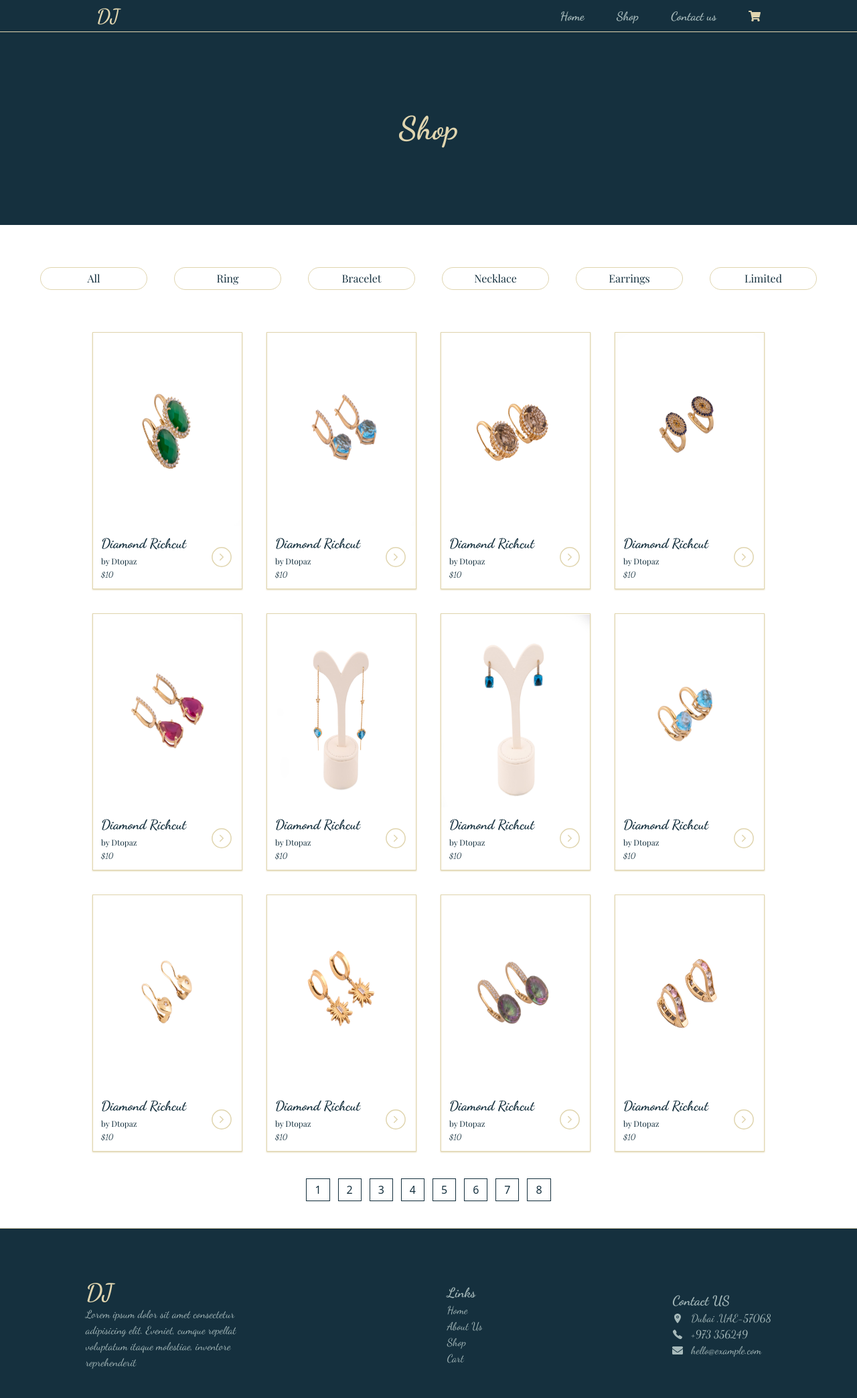
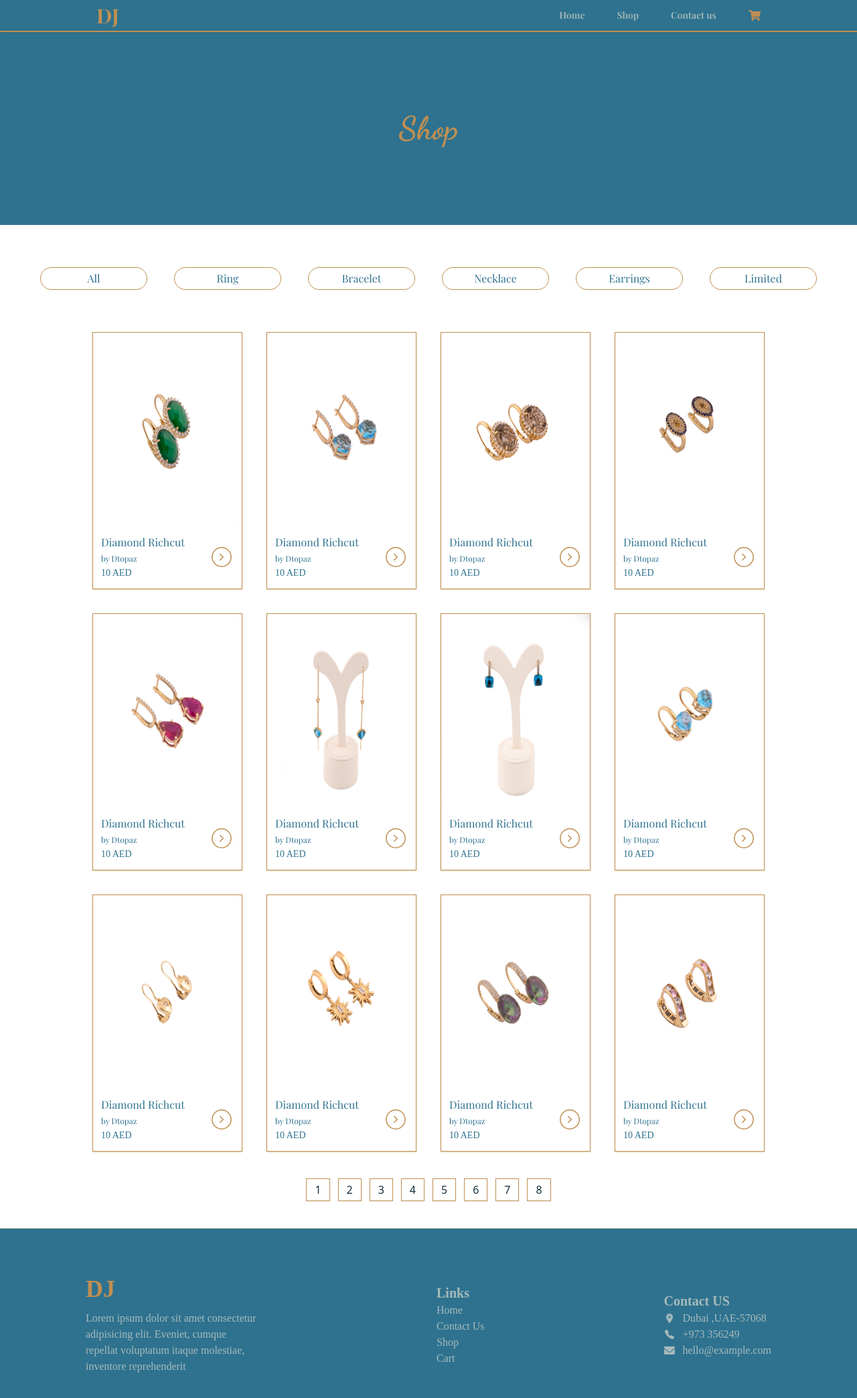
Before and after one commit to abhicplash/Djewel, a React (Create React App) app: page /Shop in a window 1280 px wide. Shown: the top 2088 px of the page at 67% size. Built offline with nearby package versions, Linux system fonts and the light colour scheme; a web font is replaced by a local one.

Commit message:
ab_correction

```diff
--- a/src/components/Layout/Footer.jsx
+++ b/src/components/Layout/Footer.jsx
@@ -6,13 +6,13 @@ import { Link } from "react-router-dom";
 function Footer() {
   return (
     <div
-      className="bg-[#15303e] text-[#a7babb]
-    font-mubu border-t border-[#e0d5af] w-full md:h-72   md:flex-row flex-col
+      className="bg-[#2e728f] text-[#a7babb]
+    font-Numbers border-t border-[#e0d5af] w-full md:h-72   md:flex-row flex-col
     flex justify-between md:px-32 items-center gap-10 py-12 md:py-0 "
     >
-      <div>
+      <div className="flex-col flex gap-3">
         <Link to={"/"}>
-          <h1 className="text-4xl font-bold text-[#e0d5af] text-center md:text-left">
+          <h1 className="text-4xl font-bold text-[#c08f52] text-center md:text-left">
             DJ
           </h1>
         </Link>
@@ -24,10 +24,18 @@ function Footer() {
       <div>
         <h1 className="font-bold text-xl">Links</h1>
         <ul>
-          <li>Home</li>
-          <li>About Us</li>
-          <li>Shop</li>
-          <li>Cart</li>
+          <Link to={"/"}>
+            <li>Home</li>
+          </Link>
+          <Link to={"/contact"}>
+            <li>Contact Us</li>
+          </Link>
+          <Link to={"/shop"}>
+            <li>Shop</li>
+          </Link>
+          <Link to={"/cart"}>
+            <li>Cart</li>
+          </Link>
         </ul>
       </div>
       <div>
--- a/src/components/Layout/Header.jsx
+++ b/src/components/Layout/Header.jsx
@@ -7,26 +7,26 @@ function Header() {
   const [view, setView] = useState(false);
   return (
     <div
-      className="font-mubu drop-shadow-sm bg-[#15303e] border-b z-50 relative
-     border-[#e0d5af] px-5 md:px-36 w-full h-14 md:h-12 flex items-center justify-between "
+      className="font-org drop-shadow-sm bg-[#2e728f] border-b-2 z-50 relative
+     border-[#c08f52] px-5 md:px-36 w-full h-14 md:h-12 flex items-center justify-between "
     >
       <Link to={"/"}>
-        <h1 className="text-3xl text-[#e0d5af] hover:scale-105 duration-700 font-bold ">
+        <h1 className="text-3xl text-[#c08f52] hover:scale-105 duration-700 font-bold ">
           DJ
         </h1>
       </Link>
-      <ul className="hidden md:flex gap-12 text-lg items-center font-bold ">
+      <ul className="hidden md:flex gap-12 text-sm items-center font-semibold ">
         <Link to={"/"}>
-          <li className="text-[#a7babb] hover:text-[#e0d5af]">Home</li>
+          <li className="text-[#a7babb] hover:text-[#c08f52]">Home</li>
         </Link>
         <Link to={"/shop"}>
-          <li className="text-[#a7babb] hover:text-[#e0d5af]">Shop</li>
+          <li className="text-[#a7babb] hover:text-[#c08f52]">Shop</li>
         </Link>
         <Link to={"/contact"}>
-          <li className="text-[#a7babb] hover:text-[#e0d5af]">Contact us</li>
+          <li className="text-[#a7babb] hover:text-[#c08f52]">Contact us</li>
         </Link>
         <Link to={"/cart"}>
-          <FaShoppingCart className="text-[#e0d5af] hover:text-[#e0d5af]" />
+          <FaShoppingCart className="text-[#c08f52] hover:text-[#e0d5af] text-lg" />
         </Link>
       </ul>
       {view ? (
--- a/src/components/Layout/HomeAbout.jsx
+++ b/src/components/Layout/HomeAbout.jsx
@@ -9,7 +9,7 @@ const HomeAbout = () => {
     <div
       className="border-b border-[#e0d5af] w-full py-6 gap-5 md:gap-0
      md:py-0 md:h-[100vh] px-5 md:px-36 flex md:flex-row flex-col
-      items-center justify-between  text-[#15303e] "
+      items-center justify-between  text-[#2e728f] "
     >
       <div
         className=" md:flex bg-five w-80 md:w-96 h-80 md:h-[30rem]
@@ -29,7 +29,7 @@ const HomeAbout = () => {
           <div>
             <h1 className="flex items-center text-xl
              font-org capitalize gap-3 font-bold">
-              <GiCrystalEarrings />
+              <GiCrystalEarrings className="text-[#c08f52]"/>
               capturing collections
             </h1>
             <p className="text-xs pl-9">
@@ -40,7 +40,7 @@ const HomeAbout = () => {
           <div>
             <h1 className="flex items-center text-xl font-org
             capitalize gap-3 font-bold">
-              <GiHeartNecklace />
+              <GiHeartNecklace className="text-[#c08f52]" />
               handmade craft
             </h1>
             <p className="text-xs pl-9">
@@ -51,7 +51,7 @@ const HomeAbout = () => {
           <div>
             <h1 className="flex items-center text-xl font-org capitalize
              gap-3 font-bold">
-              <GiBigDiamondRing />
+              <GiBigDiamondRing className="text-[#c08f52]"/>
               Aesthetic design
             </h1>
             <p className="text-xs pl-9">
--- a/src/components/Layout/HomeBanner.jsx
+++ b/src/components/Layout/HomeBanner.jsx
@@ -1,6 +1,6 @@
 import React from "react";
 import fgpic from "../../Assets/Images/bennermodels/7.jpg";
-import bgpic from "../../Assets/Images/bennermodels/4.jpg";
+import bgpic from "../../Assets/Images/bennermodels/3.jpg";
 import { FaAnglesRight } from "react-icons/fa6";
 import { Link } from "react-router-dom";
 
@@ -8,26 +8,26 @@ function HomeBanner() {
   return (
     <div
       className="w-full md:h-[100vh] py-5
-       md:py-0 bg-[#15303e] font-mub gap-3 flex md:flex-row
+       md:py-0  bg-[#2e728f] font-mub gap-3 flex md:flex-row
     flex-col-reverse
     md:items-center md:pl-36  relative"
     >
       <div className="text-center md:text-left flex flex-col items-center md:items-start gap-3">
-        <h1 className="text-5xl text-[#e0d5af] font-org uppercase ">
+        <h1 className="text-5xl text-[#c08f52] font-org uppercase ">
           unique & authentic <br /> hand made Designed <br /> jewellery
         </h1>
-        <p className="text-xl text-[#a7babb] font-mubu capitalize pt-5 md:pt-0 ">
+        <p className="text- text-[#a7babb] font-org capitalize pt-5 md:pt-0 ">
           Each piece is born from Hands of our dedicated craftsmen,
           <br className="md:flex hidden" /> who embrace the art of jewelry
           making
         </p>
         <Link to={"/shop"}>
           <button
-            className="border border-[#a7babb] rounded-full px-6 justify-center w-40 font-mubu
-          text-2xl font-extrabold flex items-center gap-4 text-[#e0d5af]"
+            className="border-2 border-[#a7babb] rounded-full px-6 py-1 justify-center w-40 font-org
+          text-xl  flex items-center gap-4 text-[#e0d5af] hover:text-[#c08f52] hover:border-[#c08f52] duration-700"
           >
             Explore
-            <FaAnglesRight className="text-lg" />
+            <FaAnglesRight className="" />
           </button>
         </Link>
       </div>
--- a/src/components/Layout/HomeLimited.jsx
+++ b/src/components/Layout/HomeLimited.jsx
@@ -9,7 +9,7 @@ function HomeLimited() {
   return (
     <div
       className="w-full md:h-[100vh] flex md:flex-row flex-col
-      md:px-32 text-[#15303e] py-16 items-center bg-white "
+      md:px-32 text-[#2e728f] py-16 items-center bg-white "
     >
       <div className="md:w-1/4 h-96 flex flex-col gap-12 md:text-left text-center  items-center ">
         <h1 className="font-org text-5xl  capitalize drop-shadow-xl">
@@ -17,8 +17,8 @@ function HomeLimited() {
         </h1>
         <Link to={"/shop"}>
           <button
-            className="border border-[#15303e] rounded-full px-6 justify-center w-40 font-mubu
-          text-2xl font-extrabold flex items-center gap-4"
+            className="border border-[#15303e] rounded-full px-6 justify-center w-40 font-org
+          text-lg py-1  flex items-center gap-4"
           >
             Explore
             <FaAnglesRight className="text-lg" />
@@ -28,23 +28,23 @@ function HomeLimited() {
       <div className="md:w-3/4 md:h-[25rem] flex md:flex-row flex-col gap-12 md:gap-5 justify-center items-center">
         <div className="border md:w-56 border-[#e0d5af] flex flex-col shadow-xl shadow-[#e0d5af]">
           <img src={limited1} alt="" className=" w-56 h-80  " />
-          <div className="w-56 h-20 font-mubu  text-center flex flex-col justify-end pb-2">
-            <h1 className="font-extrabold text-2xl">Customized Lockets</h1>
-            <h1 className="font-extrabold text-[#e0d5af]">by Dtopaz</h1>
+          <div className="w-56 h-20 font-org  text-center flex flex-col justify-end pb-2">
+            <h1 className=" text-lg">Customized Lockets</h1>
+            <h1 className=" text-[#e0d5af]">by Dtopaz</h1>
           </div>
         </div>
         <div className="border md:w-56 border-[#e0d5af] flex flex-col shadow-xl shadow-[#e0d5af]">
           <img src={limited2} alt="" className=" w-56 h-80  " />
-          <div className="w-56 h-20 font-mubu  text-center flex flex-col justify-end pb-2">
-            <h1 className="font-extrabold text-2xl">Customized Glasses</h1>
-            <h1 className="font-extrabold text-[#e0d5af]">by Dtopaz</h1>
+          <div className="w-56 h-20 font-org  text-center flex flex-col justify-end pb-2">
+            <h1 className=" text-lg">Customized Glasses</h1>
+            <h1 className=" text-[#e0d5af]">by Dtopaz</h1>
           </div>
         </div>
         <div className="border md:w-56 border-[#e0d5af] flex flex-col shadow-xl shadow-[#e0d5af]">
           <img src={limited3} alt="" className=" w-56 h-80  " />
-          <div className="w-56 h-20 font-mubu  text-center flex flex-col justify-end pb-2">
-            <h1 className="font-extrabold text-2xl">Customized Keys</h1>
-            <h1 className="font-extrabold text-[#e0d5af]">by Dtopaz</h1>
+          <div className="w-56 h-20 font-org  text-center flex flex-col justify-end pb-2">
+            <h1 className=" text-lg">Customized Keys</h1>
+            <h1 className=" text-[#e0d5af]">by Dtopaz</h1>
           </div>
         </div>
       </div>
--- a/src/components/Layout/JwelItems.jsx
+++ b/src/components/Layout/JwelItems.jsx
@@ -23,7 +23,7 @@ function JwelItems() {
        justify-center items-center "
       >
         <button
-          className="border border-[#e0d5af] text-[#15303e]
+          className="border border-[#c08f52] text-[#2e728f] active:text-red-600  active:border-red-600
            font-org w-40 py-1 rounded-full"
           onClick={() => {
             setJwelDataItems(allJweldata);
@@ -32,7 +32,7 @@ function JwelItems() {
           All
         </button>
         <button
-          className="border border-[#e0d5af] text-[#15303e]
+          className="border border-[#c08f52] text-[#2e728f] active:text-red-600  active:border-red-600
            font-org w-40 py-1 rounded-full"
           onClick={() => {
             setJwelDataItems(ringData);
@@ -41,7 +41,7 @@ function JwelItems() {
           Ring
         </button>
         <button
-          className="border border-[#e0d5af] text-[#15303e] font-org w-40 py-1 rounded-full"
+          className="border border-[#c08f52] text-[#2e728f] font-org w-40 py-1 rounded-full active:text-red-600  active:border-red-600"
           onClick={() => {
             setJwelDataItems(braceData);
           }}
@@ -49,7 +49,7 @@ function JwelItems() {
           Bracelet
         </button>
         <button
-          className="border border-[#e0d5af] text-[#15303e] font-org w-40 py-1 rounded-full"
+          className="border border-[#c08f52] text-[#2e728f] font-org w-40 py-1 rounded-full active:text-red-600  active:border-red-600"
           onClick={() => {
             setJwelDataItems(neckData);
           }}
@@ -57,7 +57,7 @@ function JwelItems() {
           Necklace
         </button>
         <button
-          className="border border-[#e0d5af] text-[#15303e] font-org w-40 py-1 rounded-full"
+          className="border border-[#c08f52] text-[#2e728f] font-org w-40 py-1 rounded-full active:text-red-600 active:border-red-600"
           onClick={() => {
             setJwelDataItems(earData);
           }}
@@ -68,7 +68,7 @@ function JwelItems() {
           onClick={() => {
             setJwelDataItems(limitedData);
           }}
-          className="border border-[#e0d5af] text-[#15303e] font-org w-40 py-1 rounded-full"
+          className="border border-[#c08f52] text-[#2e728f] font-org w-40 py-1 rounded-full active:text-red-600  active:border-red-600"
         >
           Limited
         </button>
@@ -79,20 +79,20 @@ function JwelItems() {
           .map((jwel) => {
             return (
               <div
-                className="font-mubu w-56 h-96 bg-white flex flex-col
-                justify-center  items-center border border-[#e0d5af] shadow-sm shadow-[#e0d5af]"
+                className="font-org w-56 h-96 bg-white flex flex-col
+                justify-center  items-center border border-[#c08f52] shadow-sm shadow-[#e0d5af]"
               >
                 <img src={jwel.image} alt="" className="h-72 w-full  " />
                 <div className="flex justify-between items-center w-full p-3 ">
-                  <div className="text-left flex flex-col gap-1 text-[#15303e]">
-                    <h1 className="font-extrabold text-xl capitalize">
-                      {jwel.name}
+                  <div className="text-left flex flex-col gap-1 text-[#2e728f]">
+                    <h1 className=" text- capitalize">{jwel.name}</h1>
+                    <h1 className="font-org text-xs">by Dtopaz</h1>
+                    <h1 className=" font-Numbers text-sm">
+                      <span className="text-">{jwel.price}</span> AED
                     </h1>
-                    <h1 className="font-org text-xs">by Dtopaz</h1>
-                    <h1 className="text-xs">${jwel.price}</h1>
                   </div>
                   <Link to={`/product/${jwel.id}`}>
-                    <CiCircleChevRight className="text-4xl text-[#e0d5af] font-extrabold" />
+                    <CiCircleChevRight className="text-4xl text-[#c08f52] font-extrabold" />
                   </Link>
                 </div>
               </div>
@@ -102,7 +102,7 @@ function JwelItems() {
       <div className="w-full 0 px-10 md:px-32 flex flex-wrap gap-3 justify-center">
         {totalPages.map((page) => (
           <button
-            className=" cursor-pointer border text-[#15303e] border-[#15303e] py-1 px-3
+            className=" cursor-pointer border text-[#15303e] border-[#c08f52] py-1 px-3
             shadow-sm justify-center items-center active:text-red-600"
             onClick={(e) => {
               setPageNumber(e.target.innerText);
--- a/src/components/Pages/About.jsx
+++ b/src/components/Pages/About.jsx
@@ -14,43 +14,44 @@ import { FaXTwitter } from "react-icons/fa6";
 function About() {
   return (
     <Layout>
-      <div className="w-full h-72 bg-[#15303e] flex justify-center items-center text-[#e0d5af]">
+      {/* <div className="w-full h-72 bg-[#15303e] flex justify-center items-center text-[#e0d5af]"> */}
+      <div className="w-full h-72 bg-[#2e728f]  flex justify-center items-center text-[#c08f52]">
         <h1 className="text-5xl font-bold font-mubu">Contact us</h1>
       </div>
       <div className="w-full px-32 flex justify-between py-20">
         <div>
-          <h1 className="flex text-[#15303e]  items-center gap-2 font-extrabold uppercase text-lg font-mubu">
+          <h1 className="flex text-[#15303e]  items-center gap-2 font-extrabold   font-Numbers">
             <FaClock />
             Opening Hours
           </h1>
-          <p className="pl-6 text-sm w-36  font-mubu font-bold">
-            10am to 5pm-offline 24 hours - online
+          <p className="pl-6 text-sm w-36  font-Numbers font-bold">
+             24 hours - online
           </p>
         </div>
         <div>
-          <h1 className="flex text-[#15303e]  items-center gap-2 font-extrabold uppercase text-lg font-mubu">
+        <h1 className="flex text-[#15303e]  items-center gap-2 font-extrabold   font-Numbers">
             <FaPhoneAlt />
             Phone Number
           </h1>
-          <p className="pl-6 text-xs w-32  font-mubu font-bold">
+          <p className="pl-6 text-xs w-32  font-Numbers font-bold">
             +91-9562465095 +91-8547606322
           </p>
         </div>
         <div>
-          <h1 className="flex text-[#15303e]  items-center gap-2 font-extrabold uppercase text-lg font-mubu">
+        <h1 className="flex text-[#15303e]  items-center gap-2 font-extrabold   font-Numbers">
             <FaEnvelope />
             E-Mail
           </h1>
-          <p className="pl-6 text-sm w-32  font-mubu font-bold">
+          <p className="pl-6 text-sm w-32  font-Numbers font-bold">
             info@djmail.com
           </p>
         </div>
         <div>
-          <h1 className="flex text-[#15303e]  items-center gap-2 font-extrabold uppercase text-lg font-mubu">
+        <h1 className="flex text-[#15303e]  items-center gap-2 font-extrabold   font-Numbers">
             <MdLocationPin />
-            LOcation
+            Location
           </h1>
-          <p className="pl-6 text-sm w-32  font-mubu font-bold">
+          <p className="pl-6 text-sm w-32  font-Numbers font-bold">
             Yelehanka,Bangalore,<br /> Karnataka,India
           </p>
         </div>
@@ -62,7 +63,7 @@ function About() {
           src=" https://www.google.com/maps/embed?pb=!1m18!1m12!1m3!1d3885.9344122337816!2d77.56663177460582!3d13.103341511977225!2m3!1f0!2f0!3f0!3m2!1i1024!2i768!4f13.1!3m3!1m2!1s0x3bae19da06202f0f%3A0xf4ec8ed295f83a94!2sSuvilla%20residency!5e0!3m2!1sen!2sin!4v1708938681579!5m2!1sen!2sin"
         ></iframe>
         <div className=" text-[#15303e]   ">
-          <h1 className="text-3xl text-center font-mubu capitalize underline">
+          <h1 className="text-3xl text-center font-Numbers capitalize underline">
             follow Us on
           </h1>
           <div className="flex  w-full justify-center py-20 gap-10 ">
--- a/src/components/Pages/Product.jsx
+++ b/src/components/Pages/Product.jsx
@@ -26,7 +26,7 @@ function Product() {
               <h1 className="text-3xl md:text-5xl text-center font-org">
                 {list.name}
               </h1>
-              <p className="text-justify font-mubu text-lg">
+              <p className="text-justify font-Head text">
                 Lorem ipsum, dolor sit amet consectetur adipisicing elit.
                 Possimus aut eligendi, aperiam neque sunt, unde repudiandae cum
                 praesentium inventore debitis sint expedita. Nostrum veniam at
--- a/src/components/Pages/Shop.jsx
+++ b/src/components/Pages/Shop.jsx
@@ -12,8 +12,8 @@ function Shop() {
   ) : (
     <Layout>
       <div className="pb-10">
-        <div className="w-full h-72 bg-[#15303e]  flex justify-center items-center text-[#e0d5af]">
-          <h1 className="text-5xl font-bold font-mubu ">Shop</h1>
+        <div className="w-full h-72 bg-[#2e728f]  flex justify-center items-center text-[#c08f52]">
+          <h1 className="text-5xl  font-bold font-mubu ">Shop</h1>
         </div>
         <JwelItems />
       </div>
```
